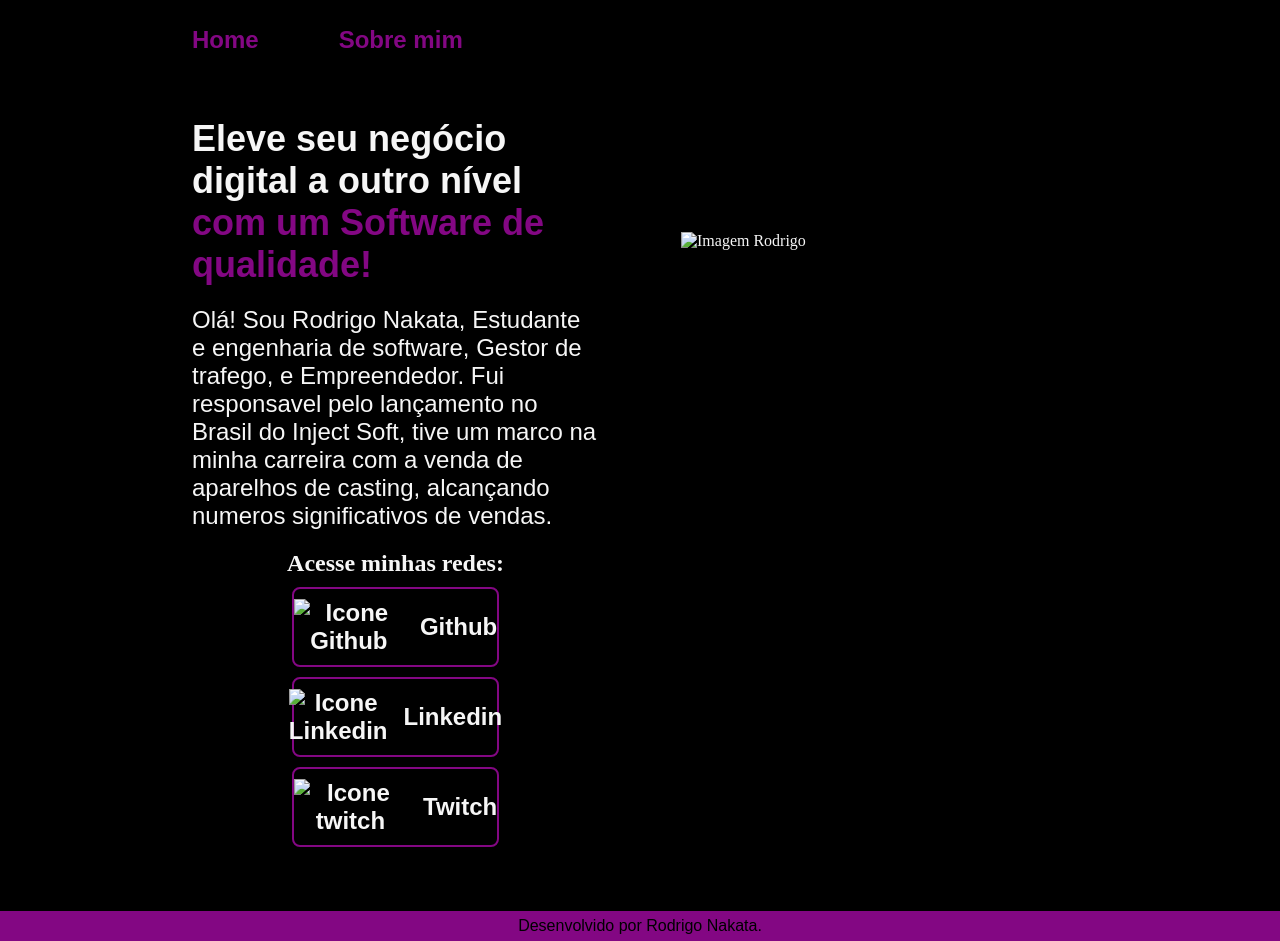
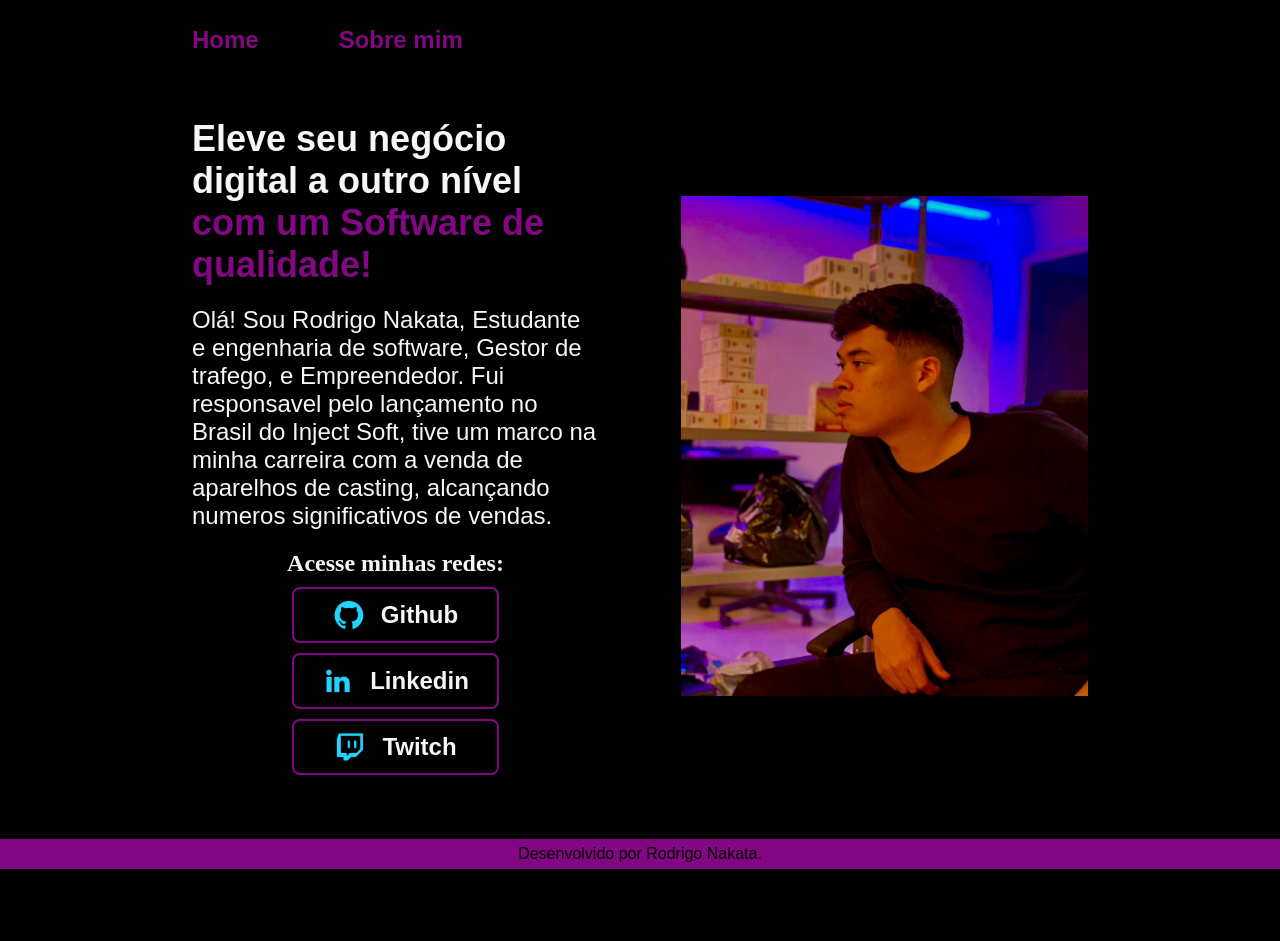
Before and after one commit to nakatadev/Apresenta-oNakatadev, a plain HTML site: page index.html in a window 1280 px wide. After the commit the page ends 869 px from the top, so only its background shows below. Drawn offline with Linux system fonts and the light colour scheme.

Commit message:
Update index.html

```diff
--- a/index.html
+++ b/index.html
@@ -21,23 +21,23 @@
                 <h2 class="apresentacao__links__subtitulo">Acesse minhas redes:</h2>
 
                 <a class="apresentacao__link__link__navegacao" href="https://github.com/nakatadev">
-                    <img src="./assets/Icone Github.png" alt="Icone Github">
+                    <img src="Icone Github.png" alt="Icone Github">
                     Github
                 </a>
 
                 <a class="apresentacao__link__link__navegacao" href="www.linkedin.com/in/rodrigo-nakata-9944a72aa">
-                    <img src="./assets/Icone Linkedin.png" alt="Icone Linkedin">
+                    <img src="Icone Linkedin.png" alt="Icone Linkedin">
                     Linkedin
                 </a>
 
                 <a class="apresentacao__link__link__navegacao" href="">
-                    <img src="./assets/Icone Twitch.png" alt="Icone twitch">
+                    <img src="Icone Twitch.png" alt="Icone twitch">
                     Twitch
                 </a>
 
             </div>
         </section>
-        <img class="apresentacao_imagem" src="./assets/WhatsApp Image 2024-03-08 at 3.34.55 PM.jpeg" alt="Imagem Rodrigo" height="500rem" width="250rem">
+        <img class="apresentacao_imagem" src="WhatsApp Image 2024-03-08 at 3.34.55 PM.jpeg" alt="Imagem Rodrigo" height="500rem" width="250rem">
     </main>
     <footer class="rodape">
         <p>Desenvolvido por Rodrigo Nakata.</p>
```
